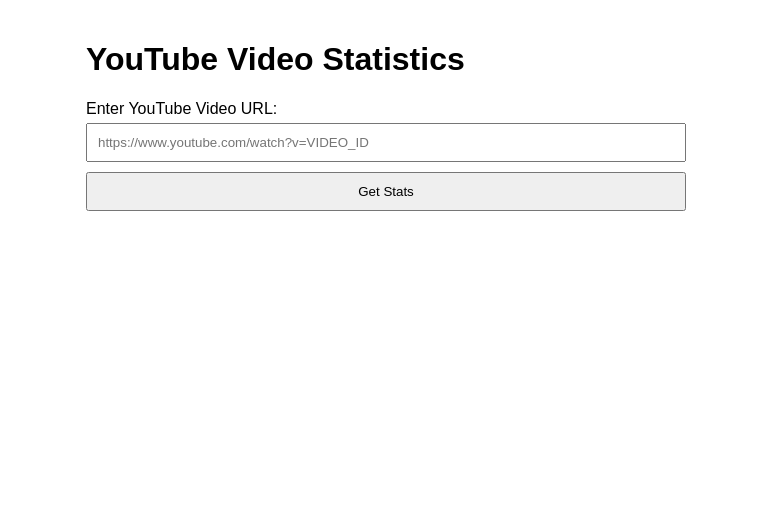
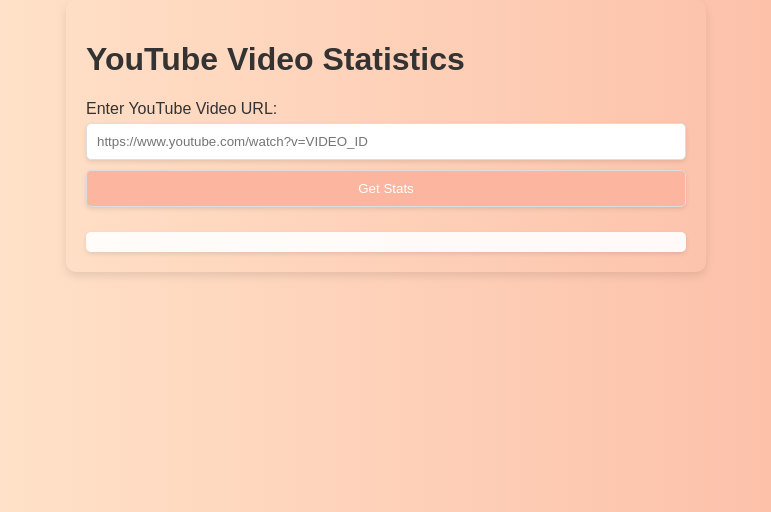
Before and after one commit to MattLaddy/ABTube, a Flask app: page / in a window 1280 px wide. Shown: the top 512 px of the page, without its empty margins (254-1025 px from the left). Run offline with Flask 3, Linux system fonts and the light colour scheme.

Commit message:
css changes plus js updates

```diff
--- a/static/styles.css
+++ b/static/styles.css
@@ -4,16 +4,47 @@ body {
     padding: 20px;
     max-width: 600px;
     margin: auto;
+    background: linear-gradient(to right, #ffecd2, #fcb69f); /* Gradient background */
+    color: #333; /* Text color */
+    border-radius: 10px; /* Rounded corners */
+    box-shadow: 0 4px 8px rgba(0, 0, 0, 0.1); /* Subtle shadow */
 }
+
 input, button {
     padding: 10px;
     margin: 5px 0;
     width: 100%;
     box-sizing: border-box;
+    border: 1px solid #ddd; /* Light border */
+    border-radius: 5px; /* Rounded corners */
+    background: #fff; /* White background */
+    box-shadow: 0 2px 4px rgba(0, 0, 0, 0.1); /* Subtle shadow */
+    transition: all 0.3s ease; /* Smooth transition */
 }
+
+input:focus, button:focus {
+    outline: none; /* Remove default outline */
+    border-color: #fcb69f; /* Focus border color */
+}
+
+button {
+    background: #fcb69f; /* Button background color */
+    color: #fff; /* Button text color */
+    cursor: pointer; /* Pointer cursor on hover */
+}
+
+button:hover {
+    background: #f78c6b; /* Darker button background on hover */
+}
+
 #results {
     margin-top: 20px;
+    padding: 10px;
+    background: rgba(255, 255, 255, 0.9); /* Slightly transparent background */
+    border-radius: 5px; /* Rounded corners */
+    box-shadow: 0 2px 4px rgba(0, 0, 0, 0.1); /* Subtle shadow */
 }
+
 .stat {
     margin: 10px 0;
 }
--- a/templates/index.html
+++ b/templates/index.html
@@ -14,7 +14,7 @@
         <button type="submit">Get Stats</button>
     </form>
     <div id="results">
-        <!-- Results will be displayed here -->
+        <!-- Display results here -->
     </div>
 
     <script src="{{ url_for('static', filename='script.js') }}"></script>
```
